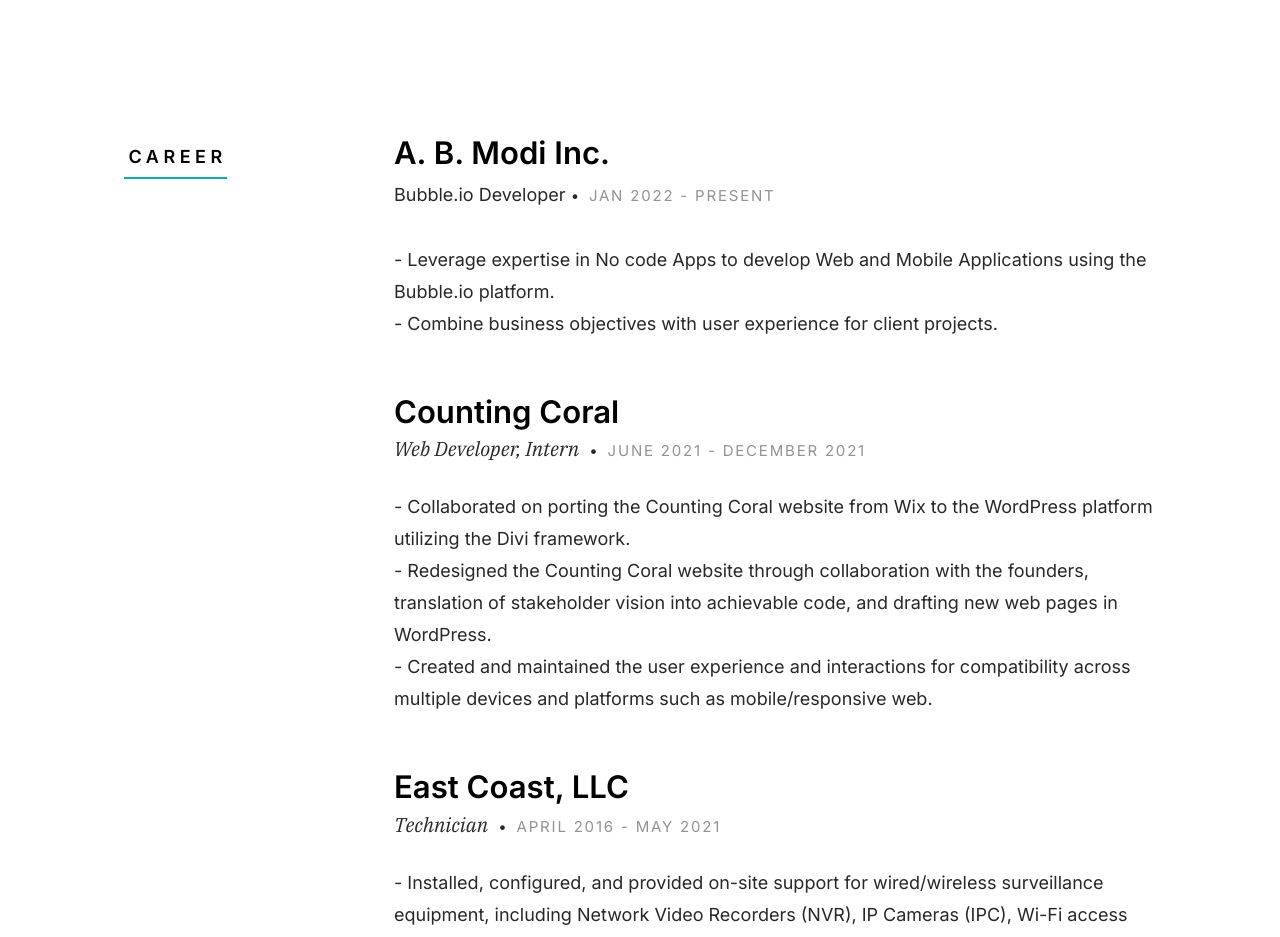
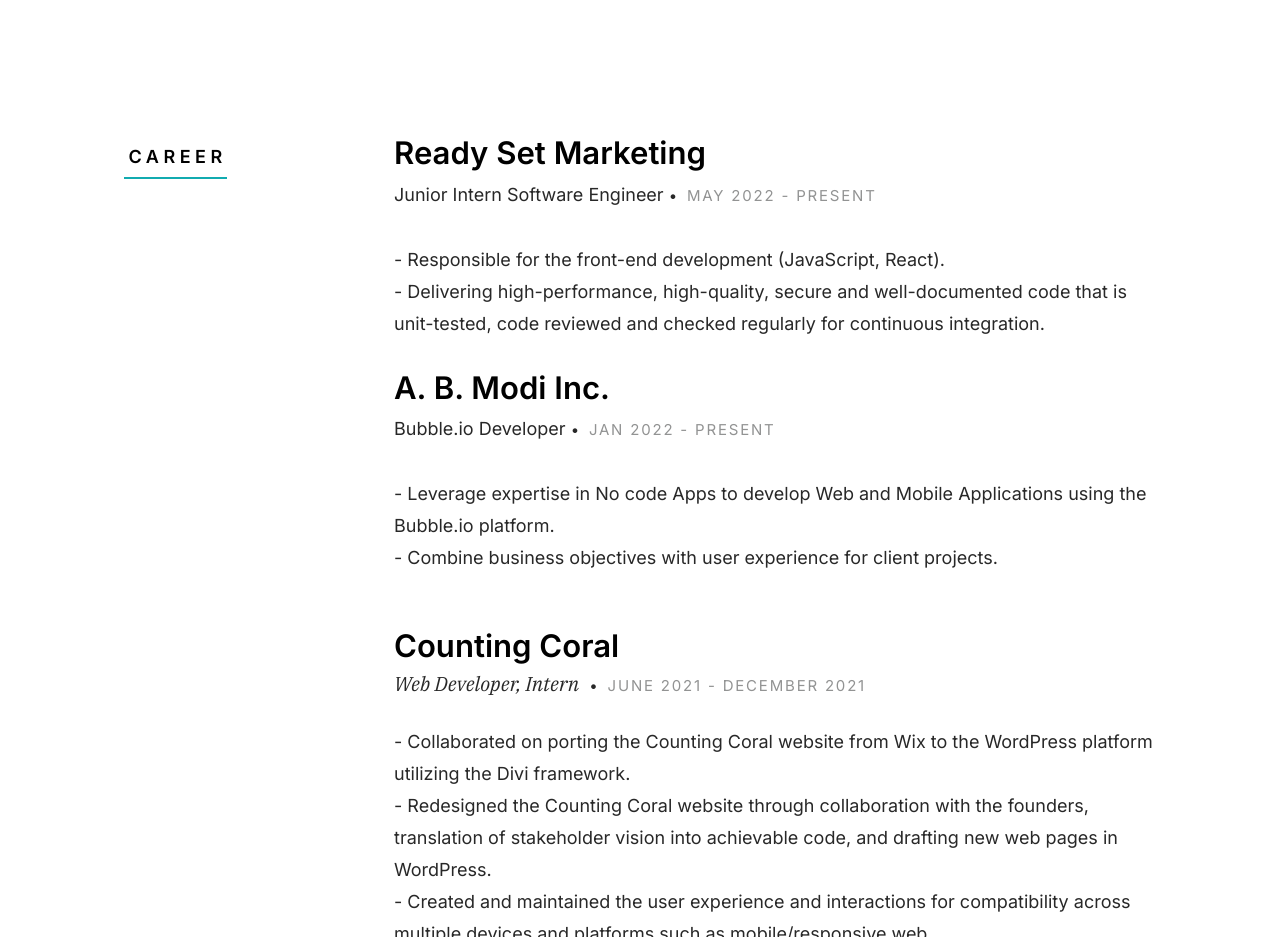
Before and after one commit to LeoKalshteyn/portfolio2.0, a plain HTML site: page index.html in a window 1280 px wide. Shown: the part 1720-2657 px from the top of the page. Drawn offline with nearby package versions, Linux system fonts and the light colour scheme; no server answers; a web font is replaced by a local one.

Commit message:
Update index.html

```diff
--- a/index.html
+++ b/index.html
@@ -169,6 +169,22 @@
       </div>
       <div class="column large-9 tab-12">
           <div class="resume-block">
+
+          <div class="resume-blockheader">
+            <h4 class="h3">Ready Set Marketing</h4>
+            <p class="resume-blockheader-meta">
+              <span>Junior Intern Software Engineer</span>
+              <span class="resume-block__header-date">
+                May 2022 - Present
+              </span>
+            </p>
+          </div>
+
+          <p>
+            - Responsible for the front-end development (JavaScript, React).<br>
+            - Delivering high-performance, high-quality, secure and well-documented code that is unit-tested,
+code reviewed and checked regularly for continuous integration.
+          </p>
 
           <div class="resume-blockheader">
             <h4 class="h3">A. B. Modi Inc.</h4>
```
